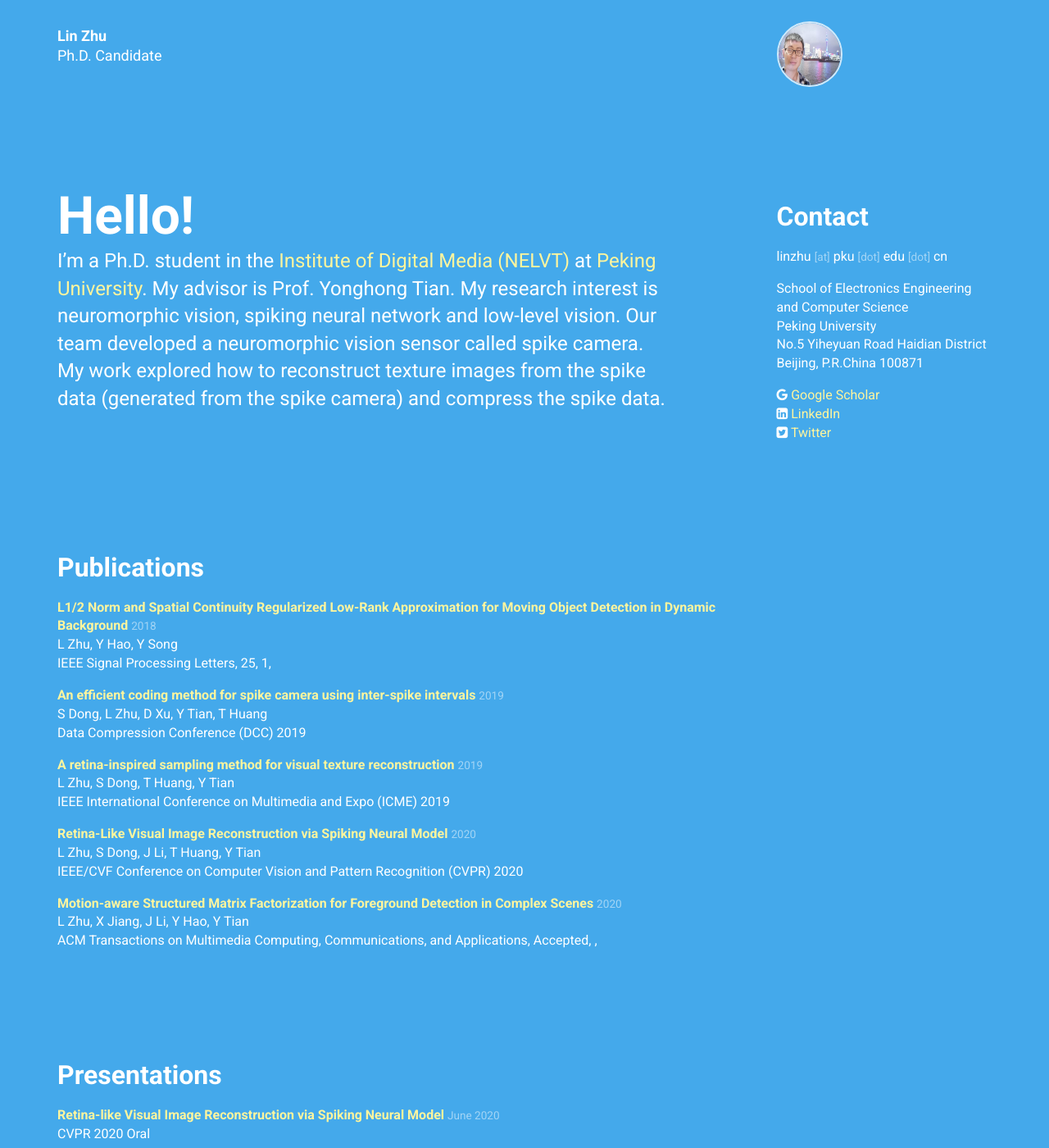
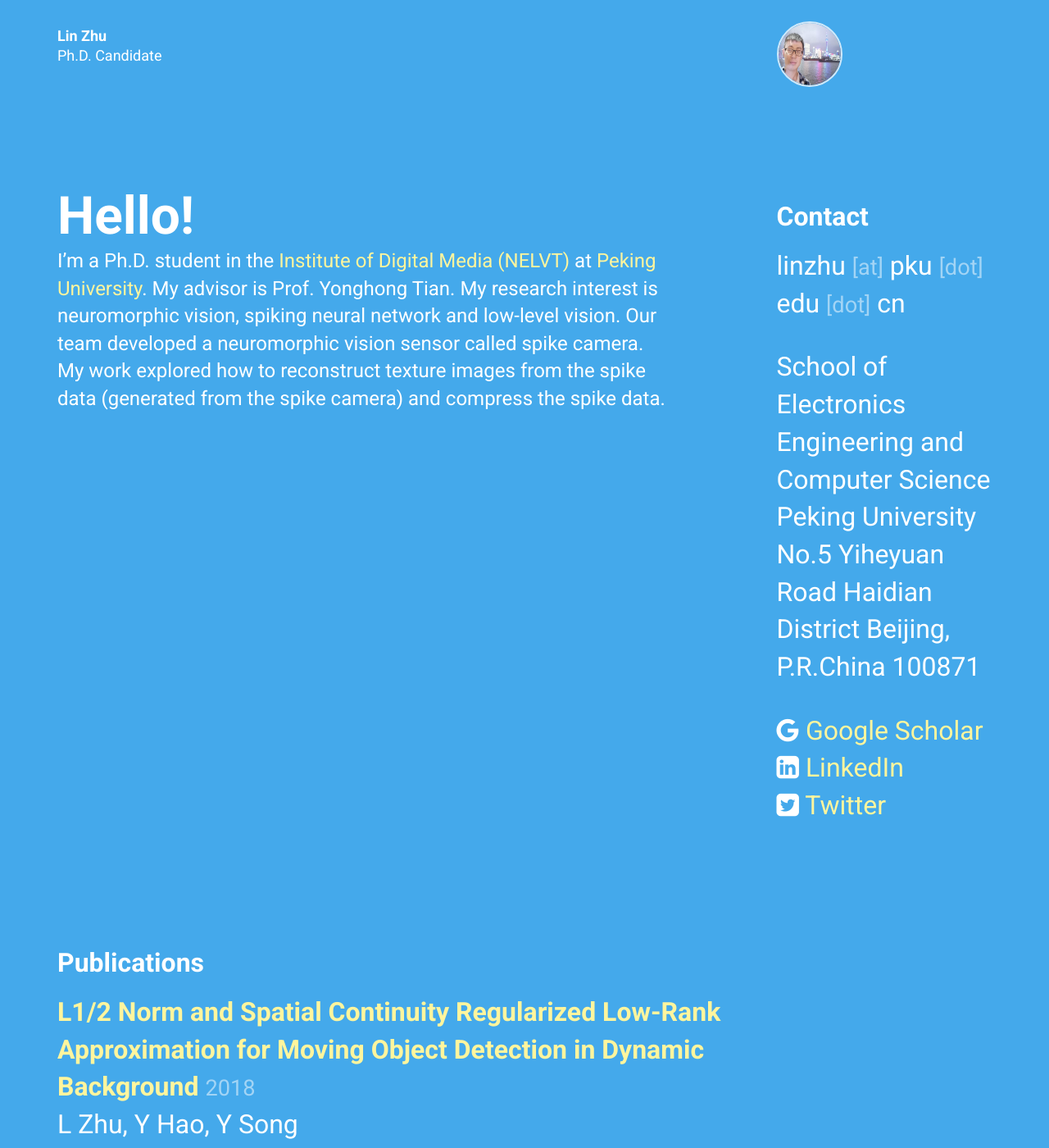
Before and after one commit to Crazyspike/home, a Jekyll site: the page built from index.html, in a window 1280 px wide and 1400 px high. Shown: the whole window at 82% size. Built offline with Jekyll 4.4.1, drawn with Linux system fonts in a browser that asks for light colours; nearby versions of some CDN libraries.

Commit message:
Update default.css

```diff
--- a/assets/albertine/css/default.css
+++ b/assets/albertine/css/default.css
@@ -6,7 +6,7 @@ body {
      -moz-box-sizing:border-box;
           box-sizing:border-box;
   font-family:'Roboto', 'Arial', sans-serif;
-  font-size:16px;
+  font-size:32px;
   padding-top:176px;
   background-color:#fff;
 }
```
